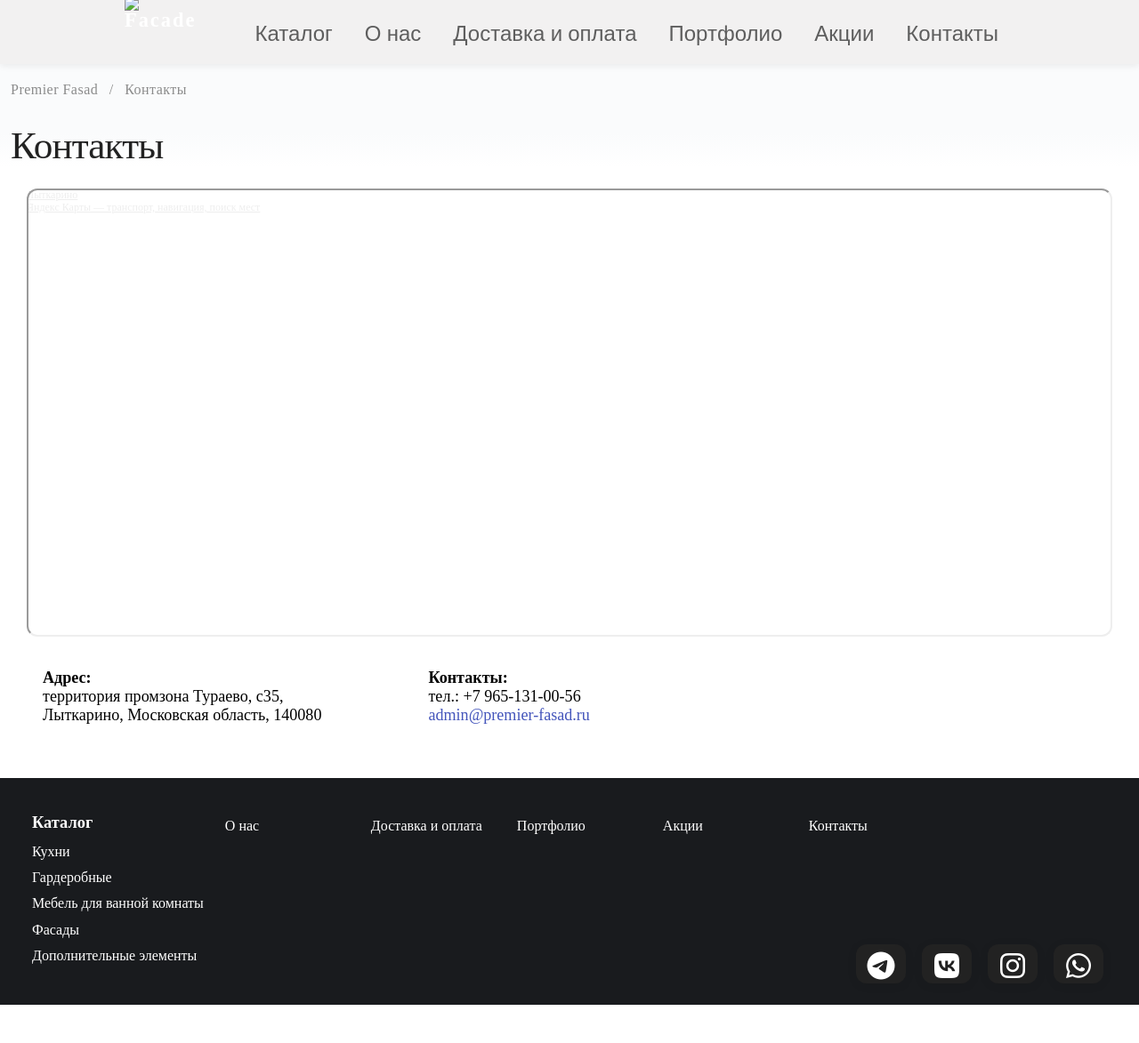
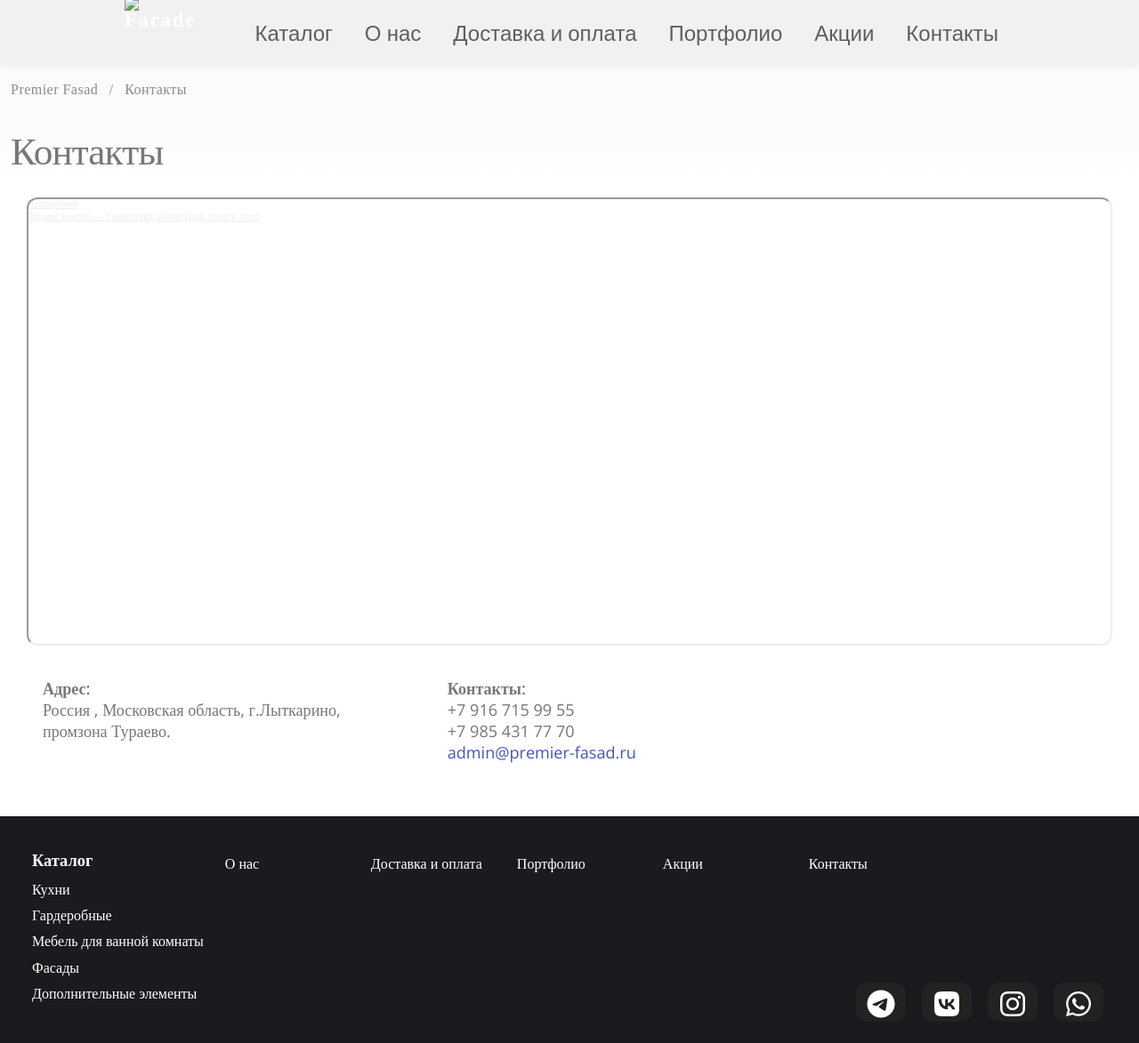
Before and after one commit to BuriloID/Mark_2, a Django app: page /contacts/ in a window 1280 px wide. Shown: the whole page at 89% size. Before the commit the page ends 1130 px from the top, so only its background shows below. Run offline with Django 5.2, Linux system fonts and the light colour scheme; some libraries are stand-ins or nearby versions.

Commit message:
modified:   tableshop/main/static/main/styles.css 	modified:   tableshop/main/templates/main/contacts.html

```diff
--- a/tableshop/main/static/main/styles.css
+++ b/tableshop/main/static/main/styles.css
@@ -117,7 +117,7 @@ main {
     .back-button {
         display: none;
     }
-    .arrow {
+    /* .arrow {
       display: none;
       cursor: pointer;
       position: absolute;;
@@ -165,7 +165,7 @@ main {
     .arrow:hover .arrow-bottom:after {
       right: 0;
       transition-delay: 0s;
-    }
+    } */
 
 .hamburger {
   display: none;
@@ -1116,14 +1116,17 @@ z-index: 1001;
     margin-left: 12px;
     margin-bottom: 24px;
     letter-spacing: -0.02em;
-    color: #222;
+    font-family:'Open Sans', serif ;
+    color: #777777;
 }
 .contacts-data-grid {
     display: flex;
+    font-family:'Open Sans', serif ;
+    color: #777777;
     max-width: 1200px;
-    margin: 32px 0 0 48px; /* отступ слева 48px */
+    margin: 32px 0 0 48px;
     gap: 120px;
-    justify-content: flex-start; /* по левому краю */
+    justify-content: flex-start;
     align-items: flex-start;
     font-size: 1.13em;
 }
@@ -1133,7 +1136,7 @@ z-index: 1001;
 }
 
 .contacts-phone {
-    color: inherit; /* убирает зелёный цвет */
+    color: inherit;
     font-weight: normal;
     text-decoration: none;
 }
--- a/tableshop/main/templates/main/contacts.html
+++ b/tableshop/main/templates/main/contacts.html
@@ -13,20 +13,22 @@
 <div style="position:relative;overflow:hidden;text-align: center;" >
   <a href="https://yandex.ru/maps/21630/lytkarino/?utm_medium=mapframe&utm_source=maps"
      style="color:#eee;font-size:12px;position:absolute;top:0px;">Лыткарино</a>
-  <a href="https://yandex.ru/maps/21630/lytkarino/?from=mapframe&ll=37.929252%2C55.562704&mode=usermaps&source=mapframe&um=constructor%3A901e3b053a0dd9e6c19131a080630d92d76343af0d4efdfefbcdb237ebbeb333&utm_medium=mapframe&utm_source=maps&z=15"
+  <a href="https://yandex.ru/maps/21630/lytkarino/?from=mapframe&ll=37.941082%2C55.564632&mode=usermaps&source=mapframe&um=constructor%3A5dc74bb9f904f4da1963e17e6ffbf7f4953caab8f09a06b734722602495f104c&utm_medium=mapframe&utm_source=maps&z=15"
      style="color:#eee;font-size:12px;position:absolute;top:14px;">Яндекс Карты — транспорт, навигация, поиск мест</a>
-  <iframe src="https://yandex.ru/map-widget/v1/?from=mapframe&ll=37.929252%2C55.562704&mode=usermaps&source=mapframe&um=constructor%3A901e3b053a0dd9e6c19131a080630d92d76343af0d4efdfefbcdb237ebbeb333&utm_source=mapframe&z=15"
+  <iframe src="https://yandex.ru/map-widget/v1/?from=mapframe&ll=37.941082%2C55.564632&mode=usermaps&source=mapframe&um=constructor%3A5dc74bb9f904f4da1963e17e6ffbf7f4953caab8f09a06b734722602495f104c&utm_source=mapframe&z=15"
           width="95%" height="500" frameborder="1" allowfullscreen="true" style="position:relative;border-radius:12px;"></iframe>
 </div>
 <div class="contacts-data-grid">
     <div class="contacts-data-col">
         <b>Адрес:</b><br>
-        территория промзона Тураево, с35,<br>
-        Лыткарино, Московская область, 140080
+        Россия , Московская область, г.Лыткарино,<br>
+        промзона Тураево.
     </div>
     <div class="contacts-data-col">
         <b>Контакты:</b><br>
-        <span class="contacts-phone">тел.: +7 965-131-00-56</span><br>
+        <span class="contacts-phone">
+            +7 916 715 99 55<br>
+            +7 985 431 77 70</span><br>
         <a class="contacts-mail" href="mailto:admin@premier-fasad.ru">admin@premier-fasad.ru</a>
     </div>
 </div>
```
